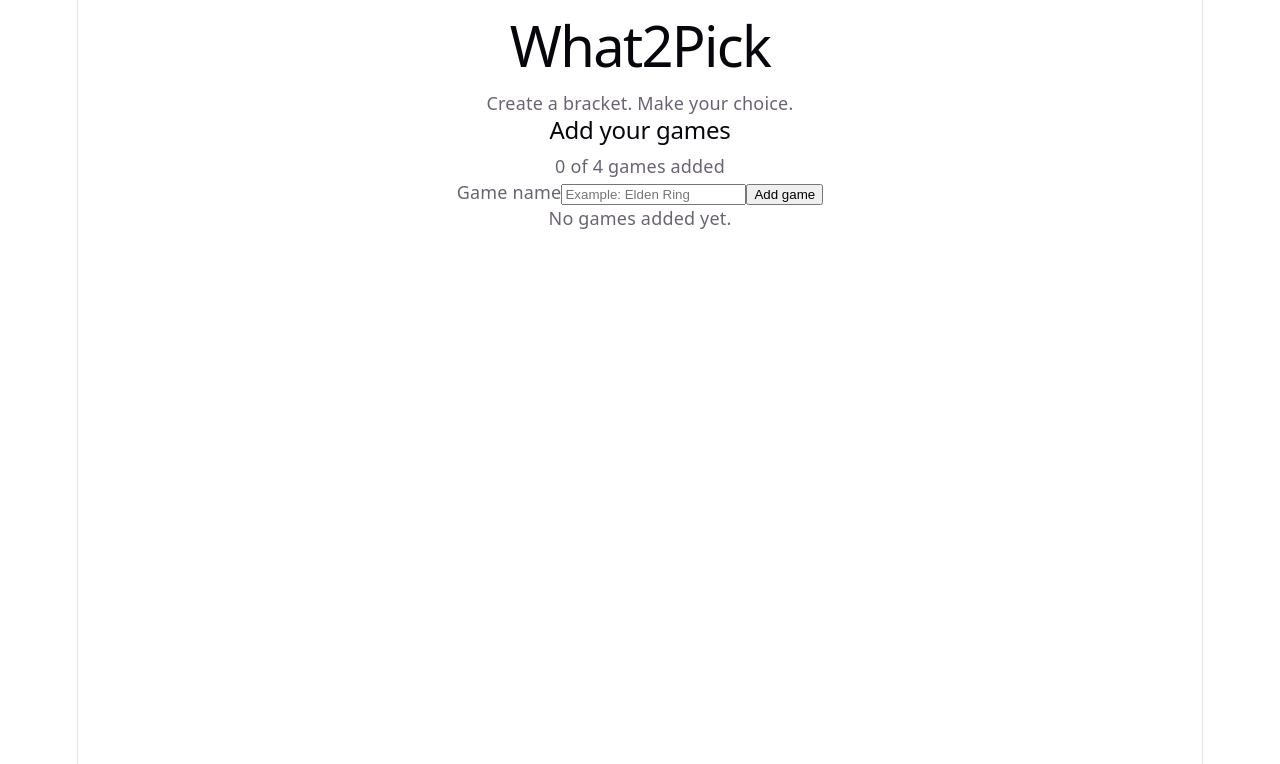
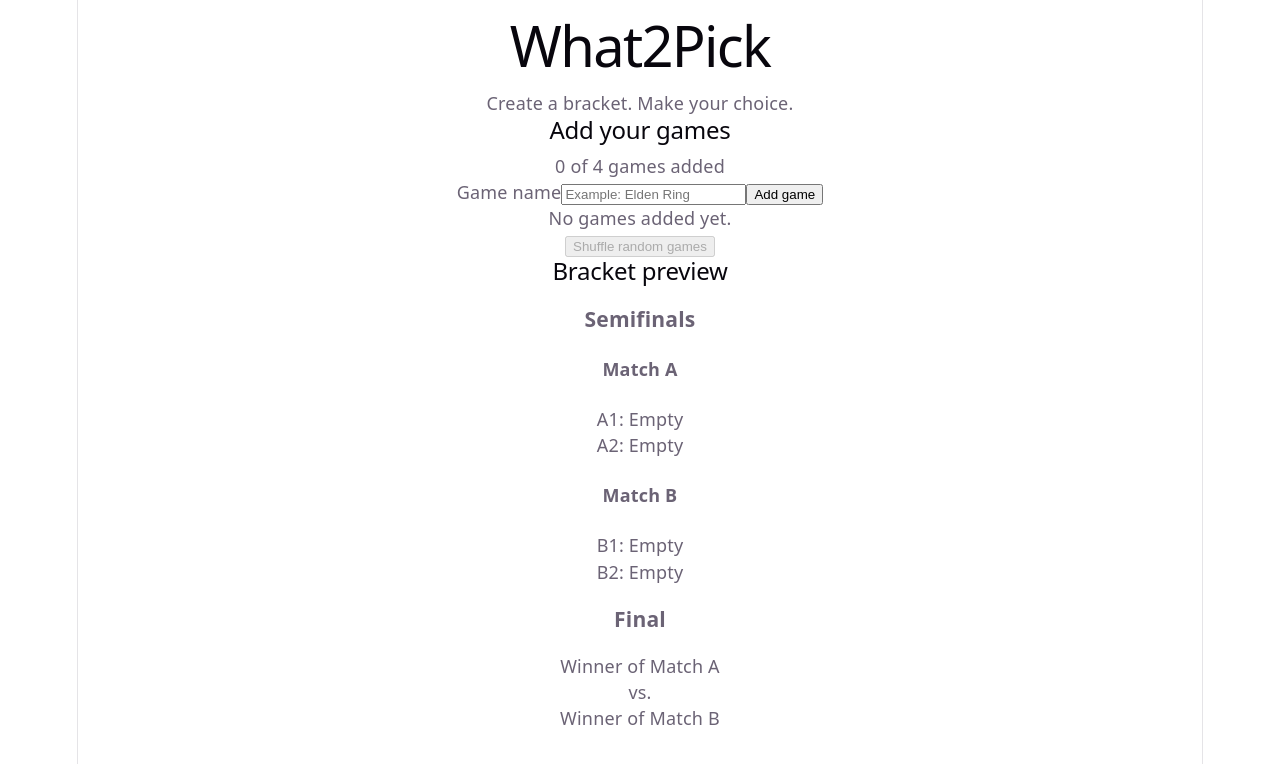
Before and after one commit to Dante54321/What2Pick, a React (Vite) app: page / in a window 1280 px wide. Shown: the top 764 px of the page. Built offline with nearby package versions, Linux system fonts and the light colour scheme.

Commit message:
Add bracket position selection V2

```diff
--- a/src/App.tsx
+++ b/src/App.tsx
@@ -1,25 +1,69 @@
 import { useState, type FormEvent } from 'react'
 import './App.css'
 
-type BracketPosition = 'random' | 'A1' | 'A2' | 'B1' | 'B2'
+type FixedBracketPosition = 'A1' | 'A2' | 'B1' | 'B2'
+type BracketPosition = 'random' | FixedBracketPosition
 
 type Game = {
   id: string
   name: string
   position: BracketPosition
+  randomOrder: number
 }
 
-const BRACKET_POSITIONS: BracketPosition[] = [
-  'random',
+const FIXED_BRACKET_POSITIONS: FixedBracketPosition[] = [
   'A1',
   'A2',
   'B1',
   'B2',
 ]
 
+const BRACKET_POSITIONS: BracketPosition[] = [
+  'random',
+  ...FIXED_BRACKET_POSITIONS,
+]
+
+function getBracketAssignments(games: Game[]) {
+  const assignments: Partial<
+    Record<FixedBracketPosition, Game>
+  > = {}
+
+  games.forEach((game) => {
+    if (game.position !== 'random') {
+      assignments[game.position] = game
+    }
+  })
+
+  const availablePositions = FIXED_BRACKET_POSITIONS.filter(
+    (position) => !assignments[position],
+  )
+
+  const randomGames = games
+    .filter((game) => game.position === 'random')
+    .sort((firstGame, secondGame) =>
+      firstGame.randomOrder - secondGame.randomOrder
+    )
+
+  randomGames.forEach((game, index) => {
+    const availablePosition = availablePositions[index]
+
+    if (availablePosition) {
+      assignments[availablePosition] = game
+    }
+  })
+
+  return assignments
+}
+
 function App() {
   const [gameName, setGameName] = useState('')
   const [games, setGames] = useState<Game[]>([])
+
+  const bracketAssignments = getBracketAssignments(games)
+
+  const randomGamesCount = games.filter(
+    (game) => game.position === 'random',
+  ).length
 
   function handleSubmit(event: FormEvent<HTMLFormElement>) {
     event.preventDefault()
@@ -34,6 +78,7 @@ function App() {
       id: crypto.randomUUID(),
       name: trimmedName,
       position: 'random',
+      randomOrder: Math.random(),
     }
 
     setGames([...games, newGame])
@@ -55,10 +100,22 @@ function App() {
     )
   }
 
+  function shuffleRandomGames() {
+    setGames(
+      games.map((game) =>
+        game.position === 'random'
+          ? { ...game, randomOrder: Math.random() }
+          : game,
+      ),
+    )
+  }
+
   return (
     <main>
-      <h1>What2Pick</h1>
-      <p>Create a bracket. Make your choice.</p>
+      <header>
+        <h1>What2Pick</h1>
+        <p>Create a bracket. Make your choice.</p>
+      </header>
 
       <section>
         <h2>Add your games</h2>
@@ -134,6 +191,41 @@ function App() {
             ))}
           </ul>
         )}
+
+        <button
+          type="button"
+          onClick={shuffleRandomGames}
+          disabled={randomGamesCount < 2}
+        >
+          Shuffle random games
+        </button>
+      </section>
+
+      <section>
+        <h2>Bracket preview</h2>
+
+        <div>
+          <h3>Semifinals</h3>
+
+          <article>
+            <h4>Match A</h4>
+            <p>A1: {bracketAssignments.A1?.name ?? 'Empty'}</p>
+            <p>A2: {bracketAssignments.A2?.name ?? 'Empty'}</p>
+          </article>
+
+          <article>
+            <h4>Match B</h4>
+            <p>B1: {bracketAssignments.B1?.name ?? 'Empty'}</p>
+            <p>B2: {bracketAssignments.B2?.name ?? 'Empty'}</p>
+          </article>
+        </div>
+
+        <div>
+          <h3>Final</h3>
+          <p>Winner of Match A</p>
+          <p>vs.</p>
+          <p>Winner of Match B</p>
+        </div>
       </section>
     </main>
   )
```
